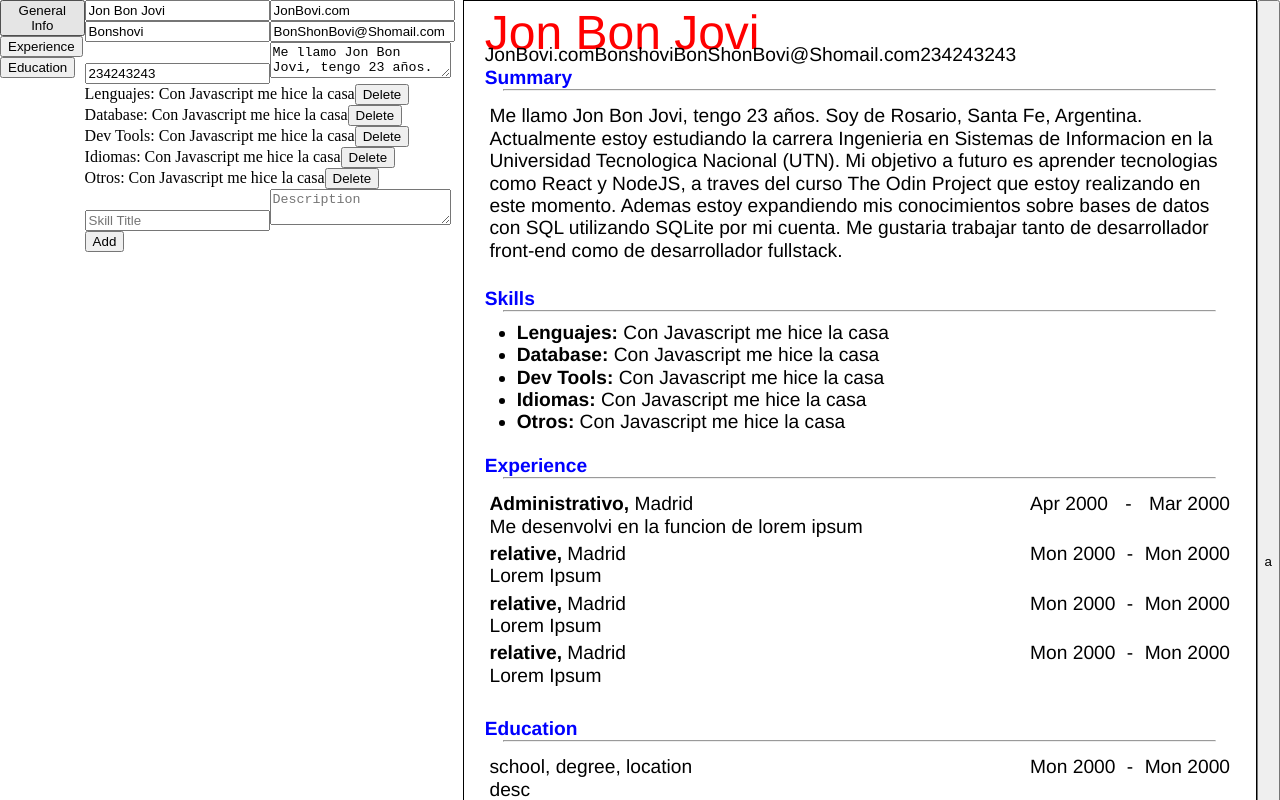
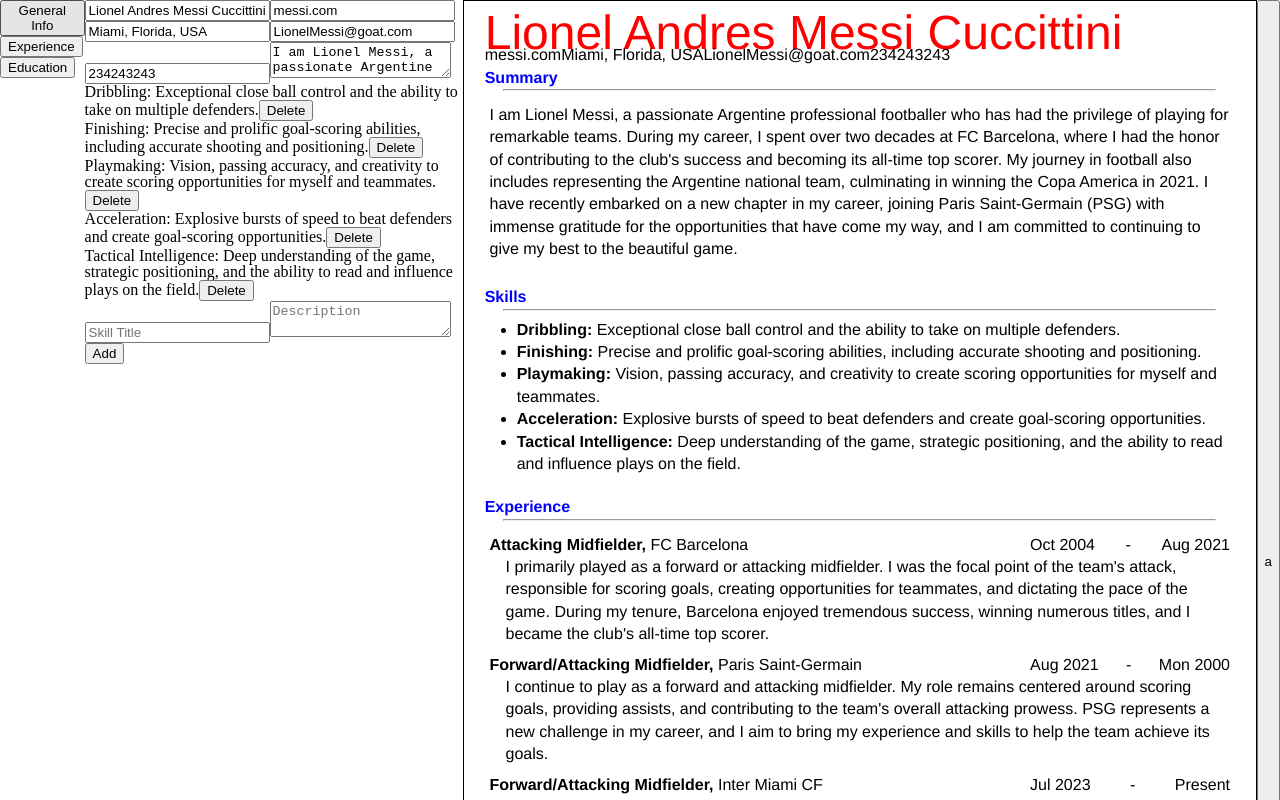
Before and after one commit to antelor/cv-application-v2, a React (Vite) app: page / in a window 1280 px wide. Shown: the top 800 px of the page. Built offline with nearby package versions, Linux system fonts and the light colour scheme.

Commit message:
added placeholder for the CV

```diff
--- a/src/components/App.jsx
+++ b/src/components/App.jsx
@@ -22,29 +22,28 @@ const generatePDF = () => {
 
 let placeholderInfo = {
   generalInfo:{
-    fullName: 'Jon Bon Jovi',
-    website: 'JonBovi.com',
-    location: 'Bonshovi',
-    email: 'BonShonBovi@Shomail.com',
+    fullName: 'Lionel Andres Messi Cuccittini',
+    website: 'messi.com',
+    location: 'Miami, Florida, USA',
+    email: 'LionelMessi@goat.com',
     phone: '234243243',
-    summary: 'Me llamo Jon Bon Jovi, tengo 23 años. Soy de Rosario, Santa Fe, Argentina. Actualmente estoy estudiando la carrera Ingenieria en Sistemas de Informacion en la Universidad Tecnologica Nacional (UTN). Mi objetivo a futuro es aprender tecnologias como React y NodeJS, a traves del curso The Odin Project que estoy realizando en este momento. Ademas estoy expandiendo mis conocimientos sobre bases de datos con SQL utilizando SQLite por mi cuenta. Me gustaria trabajar tanto de desarrollador front-end como de desarrollador fullstack.'
+    summary: "I am Lionel Messi, a passionate Argentine professional footballer who has had the privilege of playing for remarkable teams. During my career, I spent over two decades at FC Barcelona, where I had the honor of contributing to the club's success and becoming its all-time top scorer. My journey in football also includes representing the Argentine national team, culminating in winning the Copa America in 2021. I have recently embarked on a new chapter in my career, joining Paris Saint-Germain (PSG) with immense gratitude for the opportunities that have come my way, and I am committed to continuing to give my best to the beautiful game."
   },
   skills: [
-    {title:'Lenguajes', desc:'Con Javascript me hice la casa'},
-    {title:'Database', desc:'Con Javascript me hice la casa'},
-    {title:'Dev Tools', desc:'Con Javascript me hice la casa'},
-    {title:'Idiomas', desc:'Con Javascript me hice la casa'},
-    {title:'Otros', desc:'Con Javascript me hice la casa'},
+    {title:'Dribbling', desc:'Exceptional close ball control and the ability to take on multiple defenders.'},
+    {title:'Finishing', desc:'Precise and prolific goal-scoring abilities, including accurate shooting and positioning.'},
+    {title:'Playmaking', desc:'Vision, passing accuracy, and creativity to create scoring opportunities for myself and teammates.'},
+    {title:'Acceleration', desc:'Explosive bursts of speed to beat defenders and create goal-scoring opportunities.'},
+    {title:'Tactical Intelligence', desc:'Deep understanding of the game, strategic positioning, and the ability to read and influence plays on the field.'},
   ],
   experience:[
-    {position:"Administrativo", location:"Madrid", desc:"Me desenvolvi en la funcion de lorem ipsum", startDate:"Apr 2000", endDate:"Mar 2000"},
-    {position:"relative", location:"Madrid", desc:"Lorem Ipsum", startDate:"Mon 2000", endDate:"Mon 2000"},
-    {position:"relative", location:"Madrid", desc:"Lorem Ipsum", startDate:"Mon 2000", endDate:"Mon 2000"},
-    {position:"relative", location:"Madrid", desc:"Lorem Ipsum", startDate:"Mon 2000", endDate:"Mon 2000"}
+    {position:"Attacking Midfielder", location:"FC Barcelona", desc:"I primarily played as a forward or attacking midfielder. I was the focal point of the team's attack, responsible for scoring goals, creating opportunities for teammates, and dictating the pace of the game. During my tenure, Barcelona enjoyed tremendous success, winning numerous titles, and I became the club's all-time top scorer.", startDate:"Oct 2004", endDate:"Aug 2021"},
+    {position:"Forward/Attacking Midfielder", location:"Paris Saint-Germain", desc:"I continue to play as a forward and attacking midfielder. My role remains centered around scoring goals, providing assists, and contributing to the team's overall attacking prowess. PSG represents a new challenge in my career, and I aim to bring my experience and skills to help the team achieve its goals.", startDate:"Aug 2021", endDate:"Mon 2000"},
+    {position:"Forward/Attacking Midfielder", location:"Inter Miami CF", desc:"I play as a forward and continue to be a key player in my team’s attack. My role is to score goals and create opportunities for my teammates to score.", startDate:"Jul 2023", endDate:"Present"},
   ],
   education:[
-    {school: 'school', location: 'location', degree: 'degree', desc: 'desc', startDate: 'Mon 2000', endDate: 'Mon 2000'},
-    {school: 'school', location: 'location', degree: 'degree', desc: 'desc', startDate: 'Mon 2000', endDate: 'Mon 2000'}
+    {school: 'Escuela Primaria N° 66 "Gral. Las Heras"', location: 'Rosario, Santa Fe, Argentina', degree: 'Primary', desc: 'I finished my basic studies as a kid', startDate: 'Mar 1995', endDate: 'Dic 2000'},
+    {school: 'Spain Secondary School', location: 'Barcelona, Spain', degree: 'Secondary', desc: "I finished my studies while I was playing for the Bacerlona's young team", startDate: 'Mar 2000', endDate: 'Dic 2007'}
   ]
 }
 
--- a/src/styles/CVDisplay.scss
+++ b/src/styles/CVDisplay.scss
@@ -10,7 +10,7 @@
 
     padding: 1.3rem;
 
-    font-size: 1.2rem;
+    font-size: 1rem;
     line-height: 1.4rem;
 
     font-family: Helvetica, sans-serif;
@@ -36,7 +36,7 @@
     }
 
     .titleText{
-        font-size: 1.2rem;
+        font-size: 1rem;
         font-weight: bold;
     }
 
@@ -47,7 +47,11 @@
     }
 
     .jobContainer{
-        margin-bottom: 0.3rem;
+        margin-bottom: 0.5rem;
+
+        .description{
+            margin-left: 1rem;
+        }
     }
 
     .titleContainer{
```
